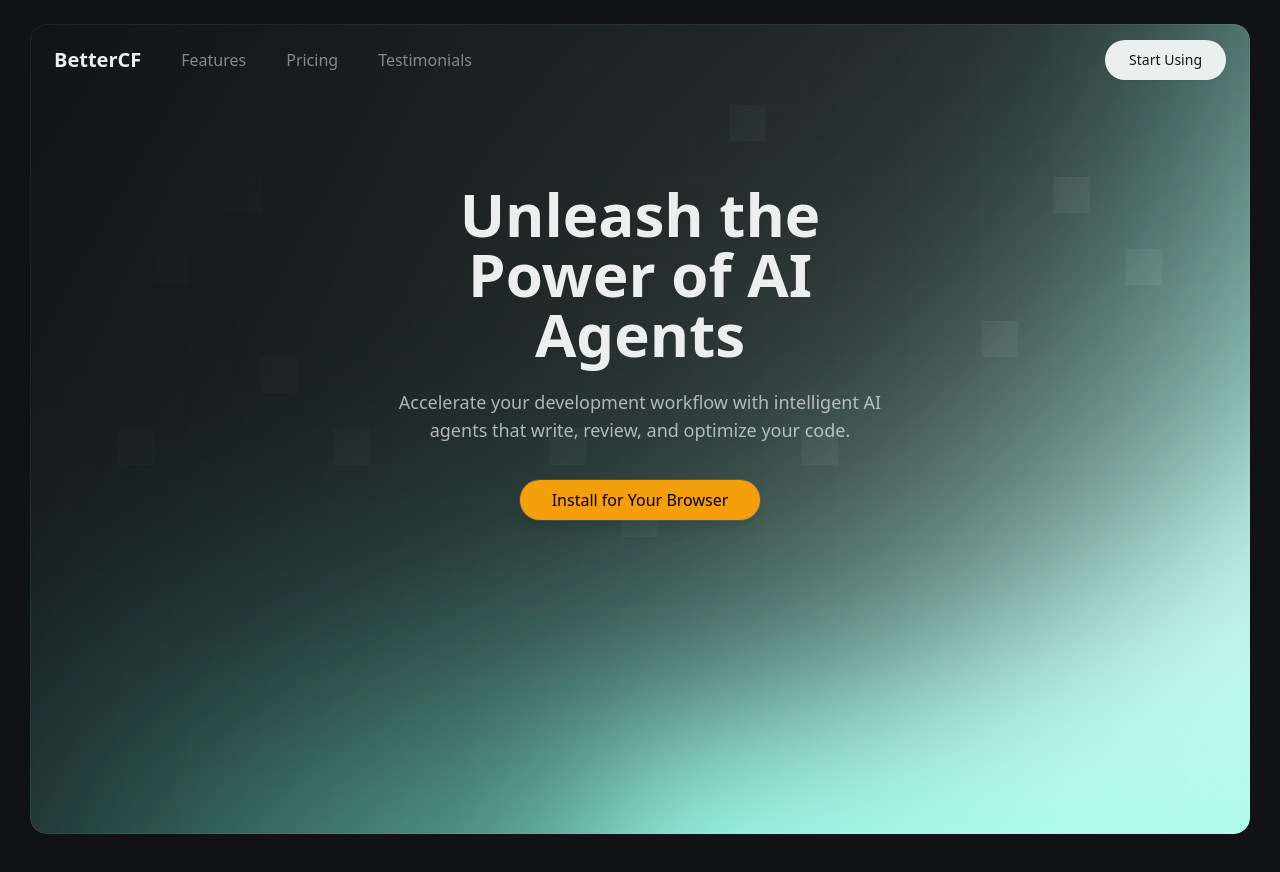
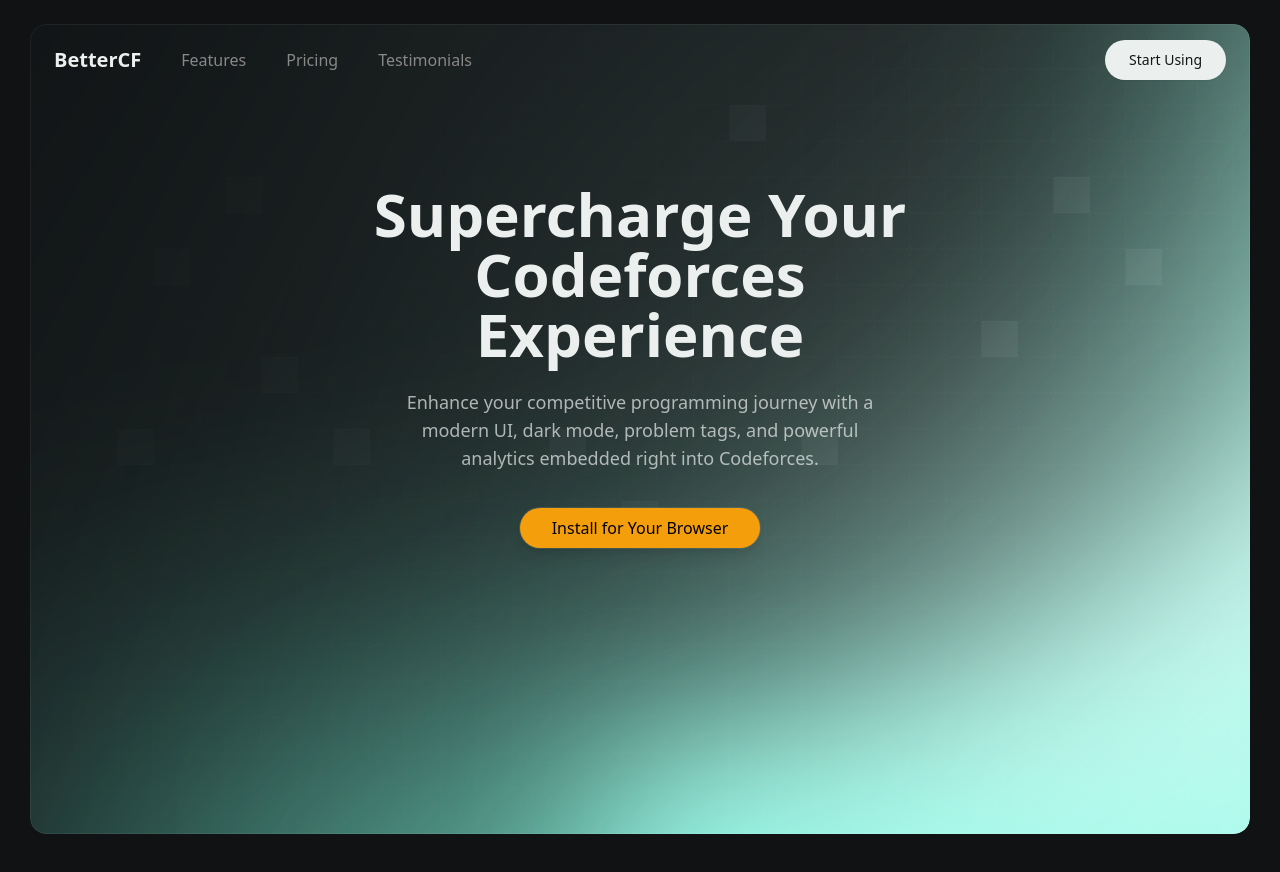
Before and after one commit to saikat709/better-cf-web, a Next.js app: page / in a window 1280 px wide. Shown: the top 872 px of the page. Built offline with nearby package versions, Linux system fonts and the light colour scheme.

Commit message:
feat: customize hero section content for BetterCF

```diff
--- a/components/hero-section.tsx
+++ b/components/hero-section.tsx
@@ -439,10 +439,10 @@ export function HeroSection() {
 
       <div className="relative z-10 space-y-4 md:space-y-5 lg:space-y-6 mb-6 md:mb-7 lg:mb-9 max-w-md md:max-w-[500px] lg:max-w-[588px] mt-16 md:mt-[120px] lg:mt-[160px] px-4">
         <h1 className="text-foreground text-3xl md:text-4xl lg:text-6xl font-semibold leading-tight">
-          Unleash the Power of AI Agents
+          Supercharge Your Codeforces Experience
         </h1>
         <p className="text-muted-foreground text-base md:text-base lg:text-lg font-medium leading-relaxed max-w-lg mx-auto">
-          Accelerate your development workflow with intelligent AI agents that write, review, and optimize your code.
+          Enhance your competitive programming journey with a modern UI, dark mode, problem tags, and powerful analytics embedded right into Codeforces.
         </p>
       </div>
 
```
